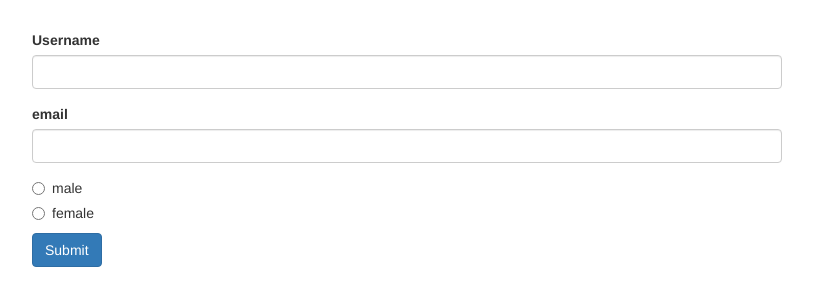
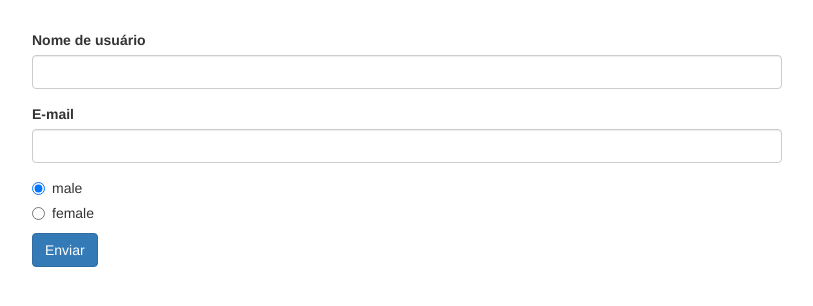
Before and after one commit to CibeleMartins/angularFormsTemplateD, an Angular app: page / in a window 1280 px wide. Shown: the top 306 px of the page, without its empty margins (233-1046 px from the left). Built offline with nearby package versions, Linux system fonts and the light colour scheme.

Commit message:
🚧 feat: implementou validação

```diff
--- a/src/app/app.module.ts
+++ b/src/app/app.module.ts
@@ -1,6 +1,6 @@
 import { BrowserModule } from '@angular/platform-browser';
 import { NgModule } from '@angular/core';
-import { FormsModule } from '@angular/forms';
+import { FormsModule, ReactiveFormsModule } from '@angular/forms';
 
 
 import { AppComponent } from './app.component';
@@ -16,6 +16,7 @@ import { FormsReactiveComponent } from './components/forms-reactive/forms-reacti
     imports: [
         BrowserModule,
         FormsModule,
+        ReactiveFormsModule
     ]
 })
 export class AppModule { }
--- a/src/app/components/forms-reactive/forms-reactive.component.html
+++ b/src/app/components/forms-reactive/forms-reactive.component.html
@@ -1,29 +1,41 @@
 <div class="container">
   <div class="row">
     <div class="col-xs-12 col-sm-10 col-md-8 col-sm-offset-1 col-md-offset-2">
-      <form>
+      <form [formGroup]="forms">
         <div class="form-group">
-          <label for="username">Username</label>
+          <label for="username">Nome de usuário</label>
           <input
+            formControlName="username"
             type="text"
             id="username"
-            class="form-control">
+            class="form-control"
+          />
         </div>
+        <p
+          *ngIf="
+            this.forms.get('username').invalid &&
+            this.forms.get('username').touched
+          "
+        >
+          Insira um nome de usuário, por favor
+        </p>
         <div class="form-group">
-          <label for="email">email</label>
+          <label for="email">E-mail</label>
           <input
+            formControlName="email"
             type="text"
             id="email"
-            class="form-control">
+            class="form-control"
+          />
         </div>
         <div class="radio" *ngFor="let gender of genders">
           <label>
-            <input
-              type="radio"
-              [value]="gender">{{ gender }}
+            <input formControlName="gender" type="radio" [value]="gender" />{{
+              gender
+            }}
           </label>
         </div>
-        <button class="btn btn-primary" type="submit">Submit</button>
+        <button class="btn btn-primary" type="submit">Enviar</button>
       </form>
     </div>
   </div>
--- a/src/app/components/forms-reactive/forms-reactive.component.ts
+++ b/src/app/components/forms-reactive/forms-reactive.component.ts
@@ -14,10 +14,10 @@ export class FormsReactiveComponent implements OnInit {
   ngOnInit() {
 
     this.forms = new FormGroup({
+      'username': new FormControl(null,Validators.required, null),
       'email': new FormControl(null, [Validators.required, Validators.email], null),
       'password': new FormControl(null, Validators.minLength(6), null),
       'gender': new FormControl(this.genders[0])
-
     })
   }
 }
```
